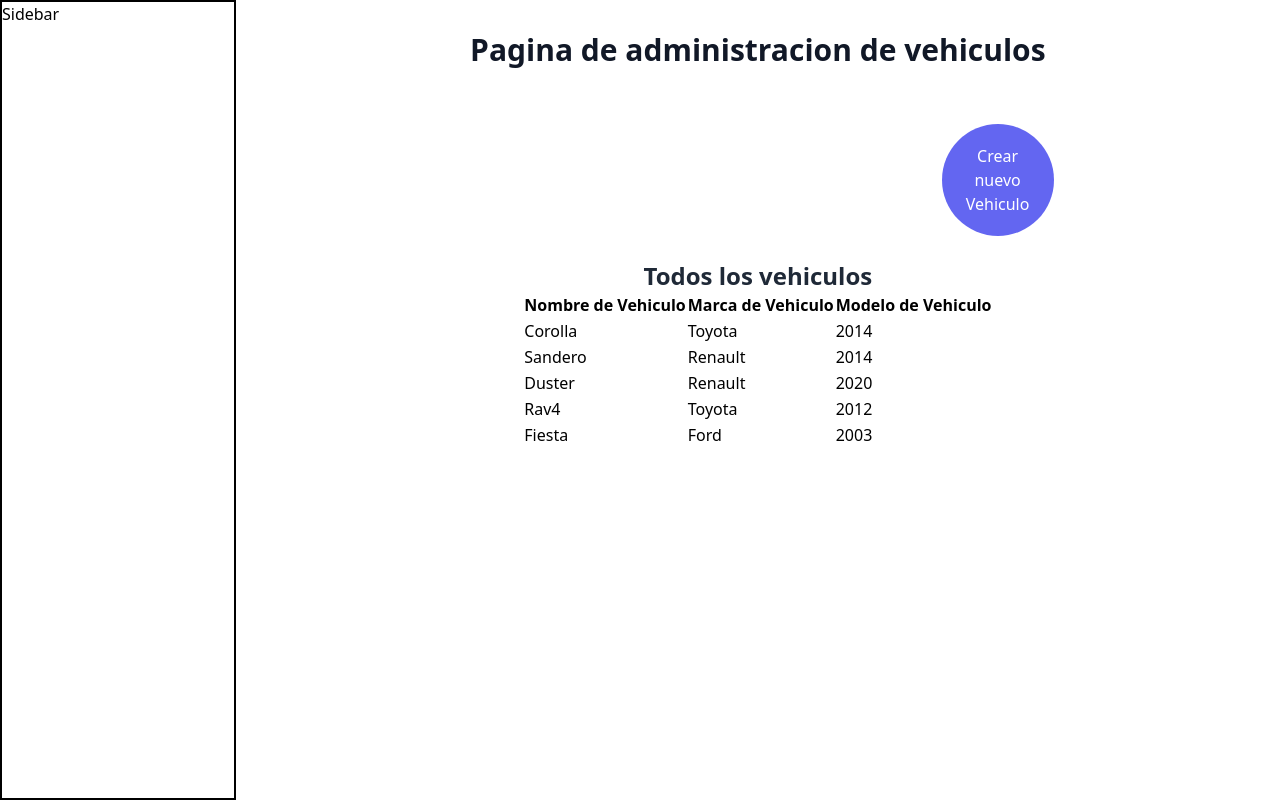
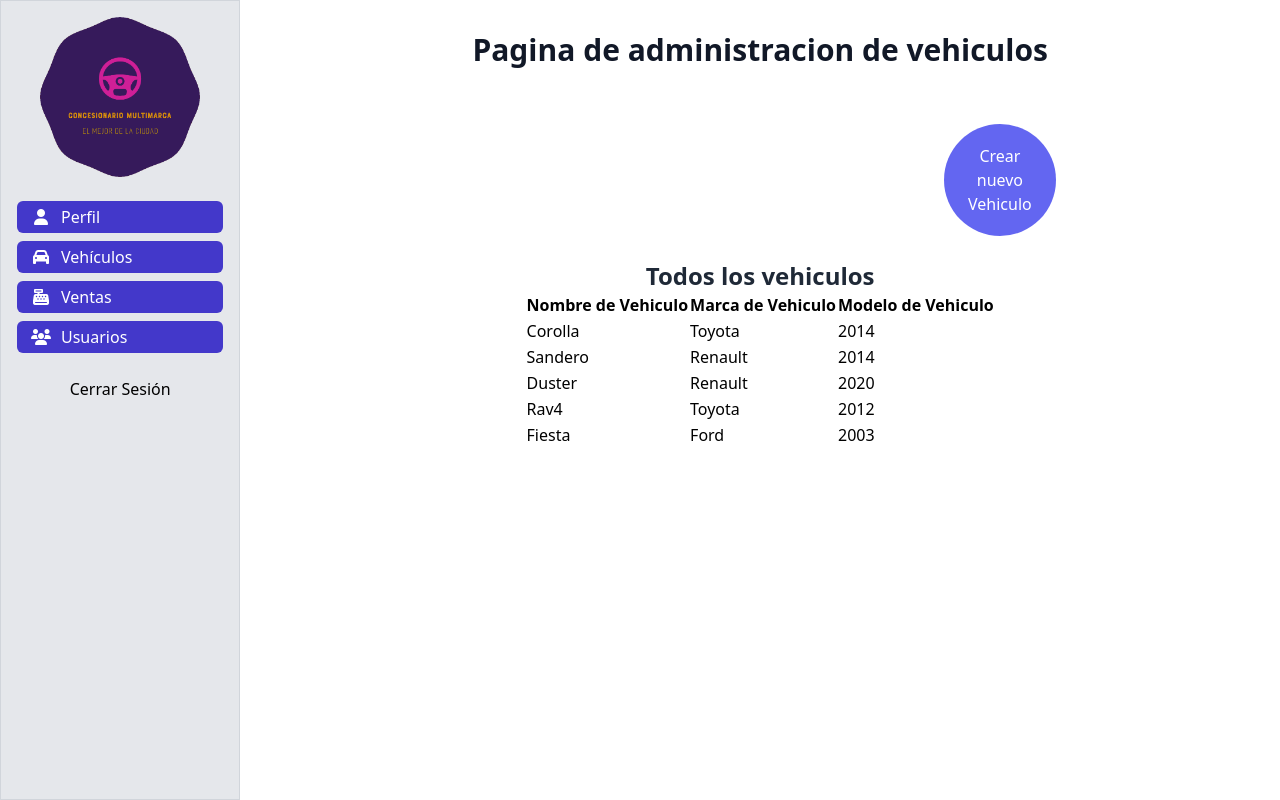
Before and after one commit to Stivensgt/concecisonario, a React (Create React App) app: page /admin/vehiculos in a window 1280 px wide. Built offline with nearby package versions, Linux system fonts and the light colour scheme.

Commit message:
Sidebar resposive

```diff
--- a/public/index.html
+++ b/public/index.html
@@ -15,6 +15,7 @@
       user's mobile device or desktop. See https://developers.google.com/web/fundamentals/web-app-manifest/
     -->
     <link rel="manifest" href="%PUBLIC_URL%/manifest.json" />
+    <script src="https://kit.fontawesome.com/5a3255ed36.js" crossorigin="anonymous"></script>
     <!--
       Notice the use of %PUBLIC_URL% in the tags above.
       It will be replaced with the URL of the `public` folder during the build.
--- /dev/null
+++ b/src/components/ImagenLogo.jsx
@@ -0,0 +1,8 @@
+import React from 'react';
+import Logo from 'media/logo.png';
+
+const ImagenLogo = () => {
+  return <img className='mx-auto h-40 w-auto' src={Logo} alt='Workflow' />;
+};
+
+export default ImagenLogo;
--- a/src/components/Sidebar.jsx
+++ b/src/components/Sidebar.jsx
@@ -1,9 +1,36 @@
 import React from 'react'
+import ImagenLogo from './ImagenLogo';
+import { Link } from 'react-router-dom';
 
 const Sidebar = () => {
     return (
-        <nav className='w-72 border-2 border-black  '> Sidebar</nav>
-    )
-}
+        <nav className='hidden sm:flex sm:w-72 border border-gray-300 h-full flex-col bg-gray-200 p-4 sidebar'>
+            <Link to='/admin'>
+                <ImagenLogo />
+            </Link>
+
+        <div className='my-4'>
+            <Ruta icono='fas fa-user' ruta='/admin/perfil' nombre='Perfil' />
+            <Ruta icono='fas fa-car' ruta='/admin/vehiculos' nombre='Vehículos' />
+            <Ruta icono='fas fa-cash-register' ruta='/admin/ventas' nombre='Ventas' />
+            <Ruta icono='fas fa-users' ruta='/admin/usuarios' nombre='Usuarios' />
+        </div>
+            <button>Cerrar Sesión</button>
+        </nav>
+  );
+};
+
+const Ruta = ({ icono, ruta, nombre }) => {
+  return (
+    <Link to={ruta}>
+      <button className='p-1 my-2 bg-indigo-700 hover:bg-indigo-900 flex w-full items-center text-white rounded-md'>
+        <i className={`${icono} w-10`} />
+        {nombre}
+      </button>
+    </Link>
+  );
+};
+
+
 
 export default Sidebar
--- /dev/null
+++ b/src/components/SidebarResponsive.jsx
@@ -0,0 +1,33 @@
+import React, { useState } from 'react';
+import { Link } from 'react-router-dom';
+
+const SidebarResponsive = () => {
+  const [mostrarNavegacion, setMostrarNavegacion] = useState(false);
+  return (
+    <div
+      className='sm:hidden'
+      onClick={() => {
+        setMostrarNavegacion(!mostrarNavegacion);
+      }}
+    >
+      <i className={`mx-2 fas fa-${mostrarNavegacion ? 'times' : 'bars'} hover:text-yellow-600`} />
+      {mostrarNavegacion && (
+        <ul className='bg-gray-900'>
+          <ResponsiveRoute nombre='Vehículos' ruta='/admin/vehiculos' />
+          <ResponsiveRoute nombre='Ventas' ruta='/admin/ventas' />
+          <ResponsiveRoute nombre='Usuarios' ruta='/admin/usuarios' />
+        </ul>
+      )}
+    </div>
+  );
+};
+
+const ResponsiveRoute = ({ ruta, nombre }) => {
+  return (
+    <Link to={ruta}>
+      <li className='text-gray-200 border border-gray-300 p-1'>{nombre}</li>
+    </Link>
+  );
+};
+
+export default SidebarResponsive;
--- a/src/layout/PrivateLayout.jsx
+++ b/src/layout/PrivateLayout.jsx
@@ -1,12 +1,14 @@
 
 import Sidebar from 'components/Sidebar'
+import SidebarResponsive from 'components/SidebarResponsive'
 import React from 'react'
 
 const PrivateLayout = ({children}) => {
     return (
         <div className='flex w-screen h-screen'>
-            <div className= 'flex flex-nowrap h-full w-full'>
+            <div className= 'flex flex-col md:flex-row flex-nowrap h-full w-full'>
             <Sidebar/>
+            <SidebarResponsive/>
             <main className= 'flex w-full overflow-y-scroll items-center justify-center'>{children}</main>
             </div>
         </div>
```
